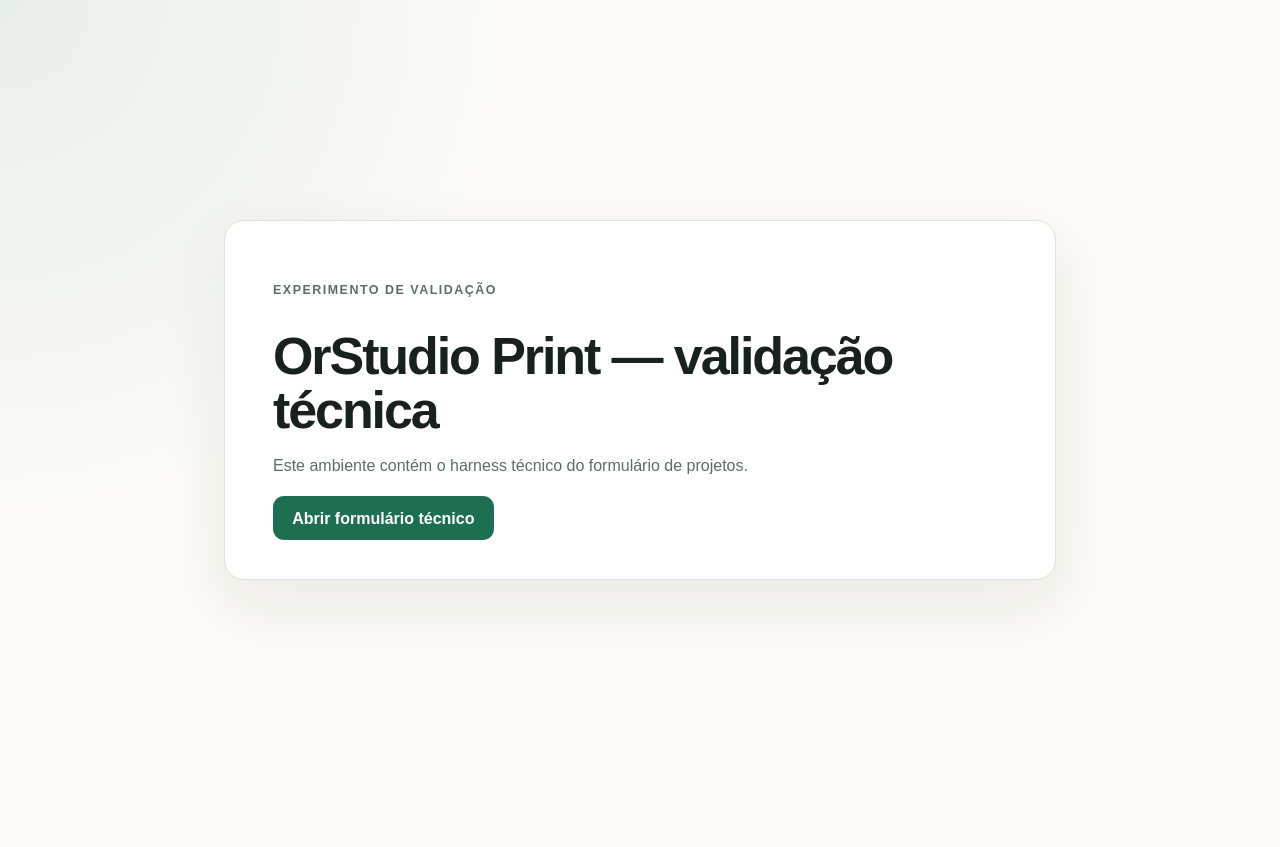
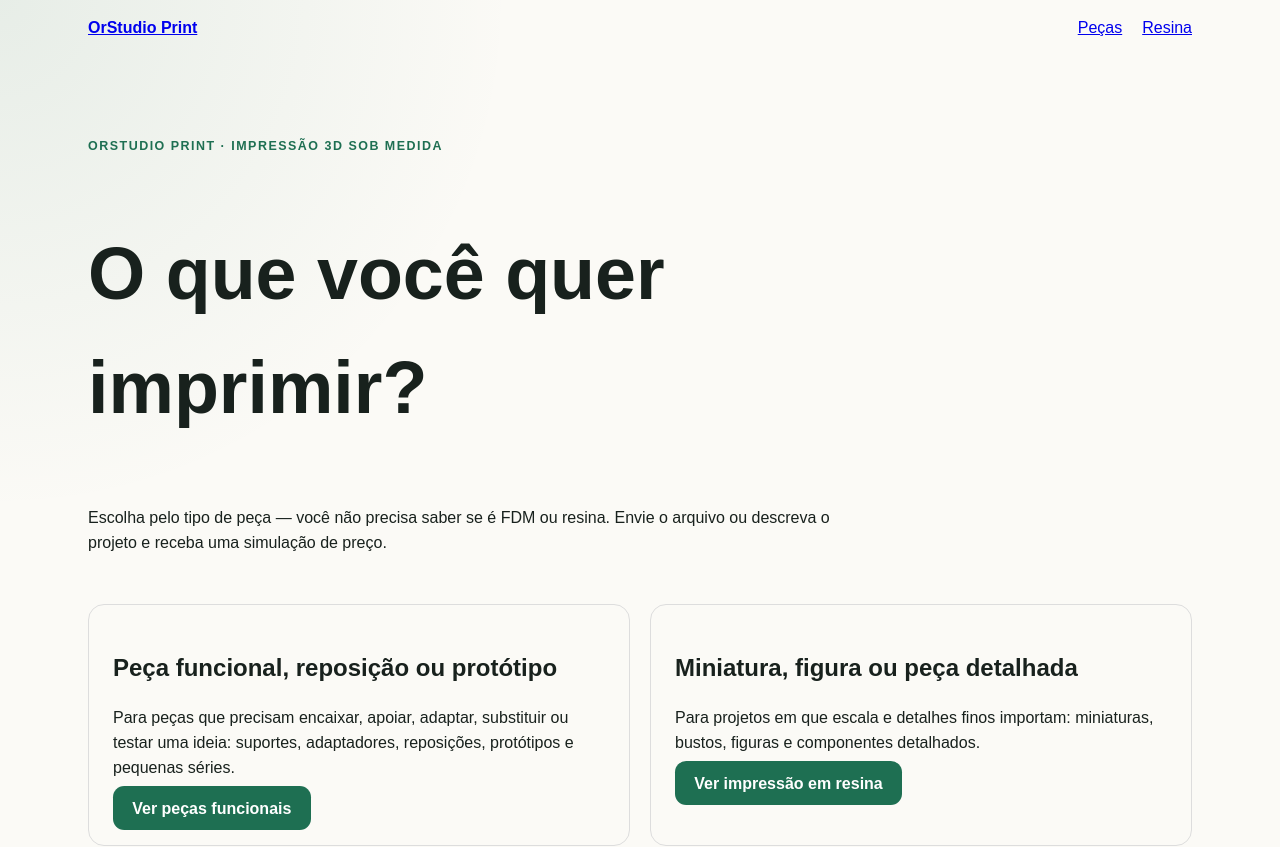
Before and after one commit to NeoOrion/orstudioprint, a Next.js app: page / in a window 1280 px wide. Shown: the top 847 px of the page. Before the commit the page ends 800 px from the top, so only its background shows below. Built offline with nearby package versions, Linux system fonts and the light colour scheme.

Commit message:
feat: add public validation landing routes

```diff
--- a/app/globals.css
+++ b/app/globals.css
@@ -417,3 +417,5 @@
     transition: none;
   }
 }
+
+.site-header,.site-footer{max-width:72rem;margin:auto;padding:1rem 1.5rem}.site-header nav{display:flex;gap:1.25rem;align-items:center;flex-wrap:wrap}.site-header a:first-child{font-weight:700;margin-right:auto}.site-footer{border-top:1px solid #ddd;color:#666}.public-shell{max-width:72rem;margin:auto;padding:2rem 1.5rem 5rem}.public-shell section{margin:3rem 0}.public-hero{max-width:48rem}.public-hero h1{font-size:clamp(2.4rem,7vw,4.6rem)}.public-cards{display:grid;grid-template-columns:repeat(2,minmax(0,1fr));gap:1.25rem}.public-cards article{border:1px solid #ddd;border-radius:1rem;padding:1.5rem}.disclosure{padding:1rem;border-left:4px solid currentColor;background:#f3f3f3}@media(max-width:600px){.public-cards{grid-template-columns:1fr}}
--- a/app/layout.tsx
+++ b/app/layout.tsx
@@ -3,8 +3,8 @@
 import "./globals.css";
 
 export const metadata: Metadata = {
-  title: "OrStudio Print — validação técnica",
-  description: "Formulário técnico para avaliar projetos de impressão 3D.",
+  title: "OrStudio Print · Impressão 3D sob medida",
+  description: "Simulação de preço para projetos de impressão 3D sob medida em Curitiba e região.",
 };
 
 export default function RootLayout({ children }: Readonly<{ children: React.ReactNode }>) {
--- a/app/page.tsx
+++ b/app/page.tsx
@@ -1,14 +1,3 @@
 import Link from "next/link";
-
-export default function HomePage() {
-  return (
-    <main className="home-shell">
-      <section className="home-card">
-        <p className="eyebrow">Experimento de validação</p>
-        <h1>OrStudio Print — validação técnica</h1>
-        <p>Este ambiente contém o harness técnico do formulário de projetos.</p>
-        <Link className="primary-link" href="/intake">Abrir formulário técnico</Link>
-      </section>
-    </main>
-  );
-}
+import { SiteFooter, SiteHeader } from "@/components/SiteChrome";
+export default function HomePage() { return <><SiteHeader /><main className="public-shell"><section className="public-hero"><p className="eyebrow">OrStudio Print · Impressão 3D sob medida</p><h1>O que você quer imprimir?</h1><p>Escolha pelo tipo de peça — você não precisa saber se é FDM ou resina. Envie o arquivo ou descreva o projeto e receba uma simulação de preço.</p></section><section className="public-cards"><article><h2>Peça funcional, reposição ou protótipo</h2><p>Para peças que precisam encaixar, apoiar, adaptar, substituir ou testar uma ideia: suportes, adaptadores, reposições, protótipos e pequenas séries.</p><Link className="primary-link" href="/pecas">Ver peças funcionais</Link></article><article><h2>Miniatura, figura ou peça detalhada</h2><p>Para projetos em que escala e detalhes finos importam: miniaturas, bustos, figuras e componentes detalhados.</p><Link className="primary-link" href="/resina">Ver impressão em resina</Link></article></section><p className="help-copy">Se estiver em dúvida, escolha pela finalidade da peça. Nós avaliamos a parte técnica.</p></main><SiteFooter /></>; }
--- /dev/null
+++ b/components/SiteChrome.tsx
@@ -0,0 +1,8 @@
+import Link from "next/link";
+
+export function SiteHeader() {
+  return <header className="site-header"><nav aria-label="Principal">
+    <Link href="/">OrStudio Print</Link><Link href="/pecas">Peças</Link><Link href="/resina">Resina</Link>
+  </nav></header>;
+}
+export function SiteFooter() { return <footer className="site-footer">OrStudio Print · Impressão 3D sob medida</footer>; }
--- a/components/intake/FormFields.tsx
+++ b/components/intake/FormFields.tsx
@@ -17,6 +17,7 @@
   onField(name: keyof IntakeFormValues, value: string | boolean): void;
   onExposure(factor: ExposureFactor): void;
   onFiles(files: File[]): void;
+  lockBranch?: boolean;
 }
 
 export function FormFields({
@@ -26,9 +27,11 @@
   onField,
   onExposure,
   onFiles,
+  lockBranch = false,
 }: FormFieldsProps) {
   return (
     <>
+      {!lockBranch ? <>
       <fieldset disabled={disabled}>
         <legend>Tecnologia</legend>
         <div className="choice-row">
@@ -54,6 +57,7 @@
           </label>
         </div>
       </fieldset>
+      </> : null}
 
       <section className="form-section" aria-labelledby="contact-heading">
         <h2 id="contact-heading">Seus dados</h2>
@@ -186,7 +190,7 @@
 
       {values.branch === "FDM" ? (
         <section className="form-section" aria-labelledby="fdm-heading">
-          <h2 id="fdm-heading">Uso da peça FDM</h2>
+          <h2 id="fdm-heading">Como a peça será usada</h2>
           <label>
             Uso pretendido <span aria-hidden="true">*</span>
             <textarea
```
Also changed, not shown: app/pecas/page.tsx (added, +3 -0 lines), app/resina/page.tsx (added, +3 -0 lines), components/intake/IntakeForm.tsx (+12 -3 lines).
